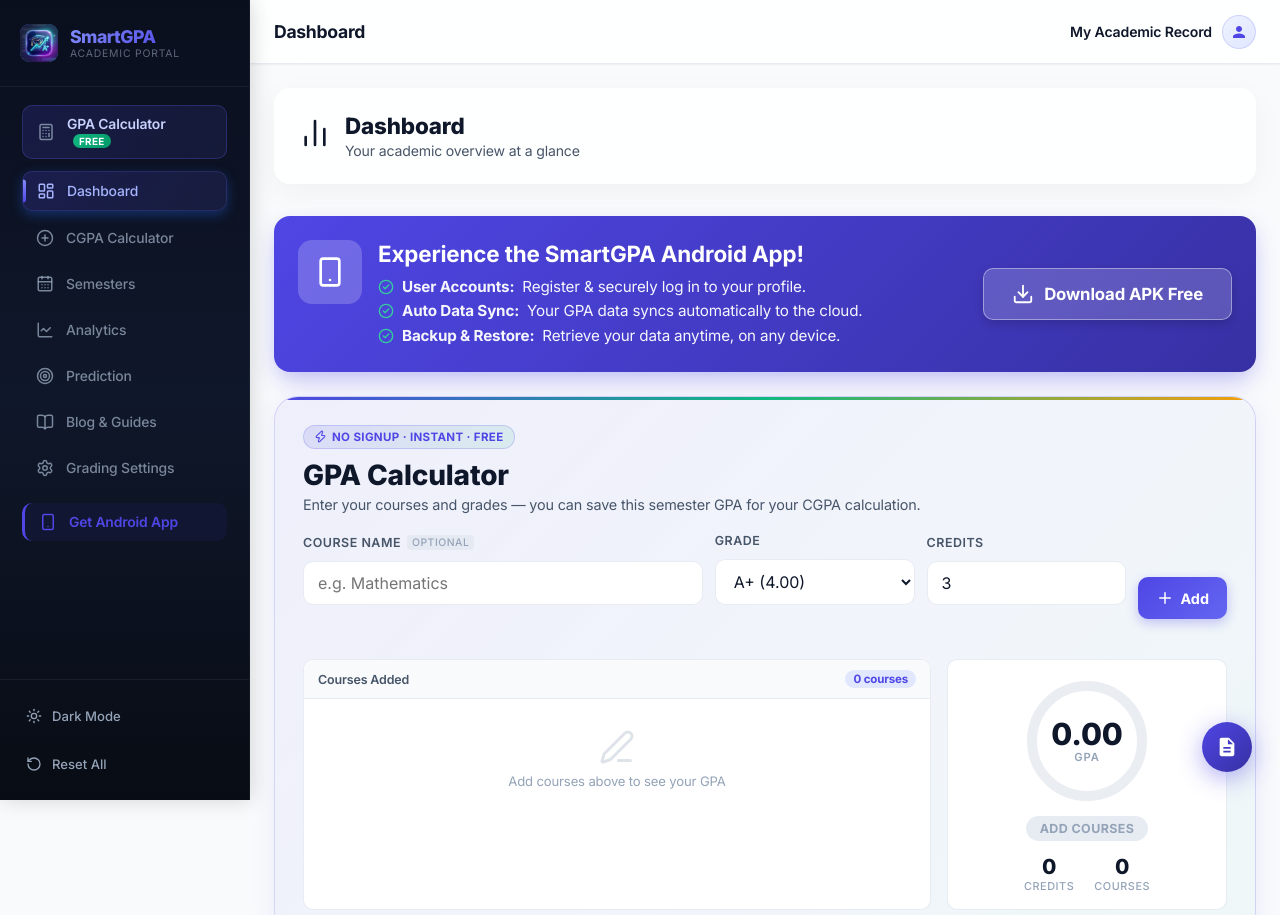
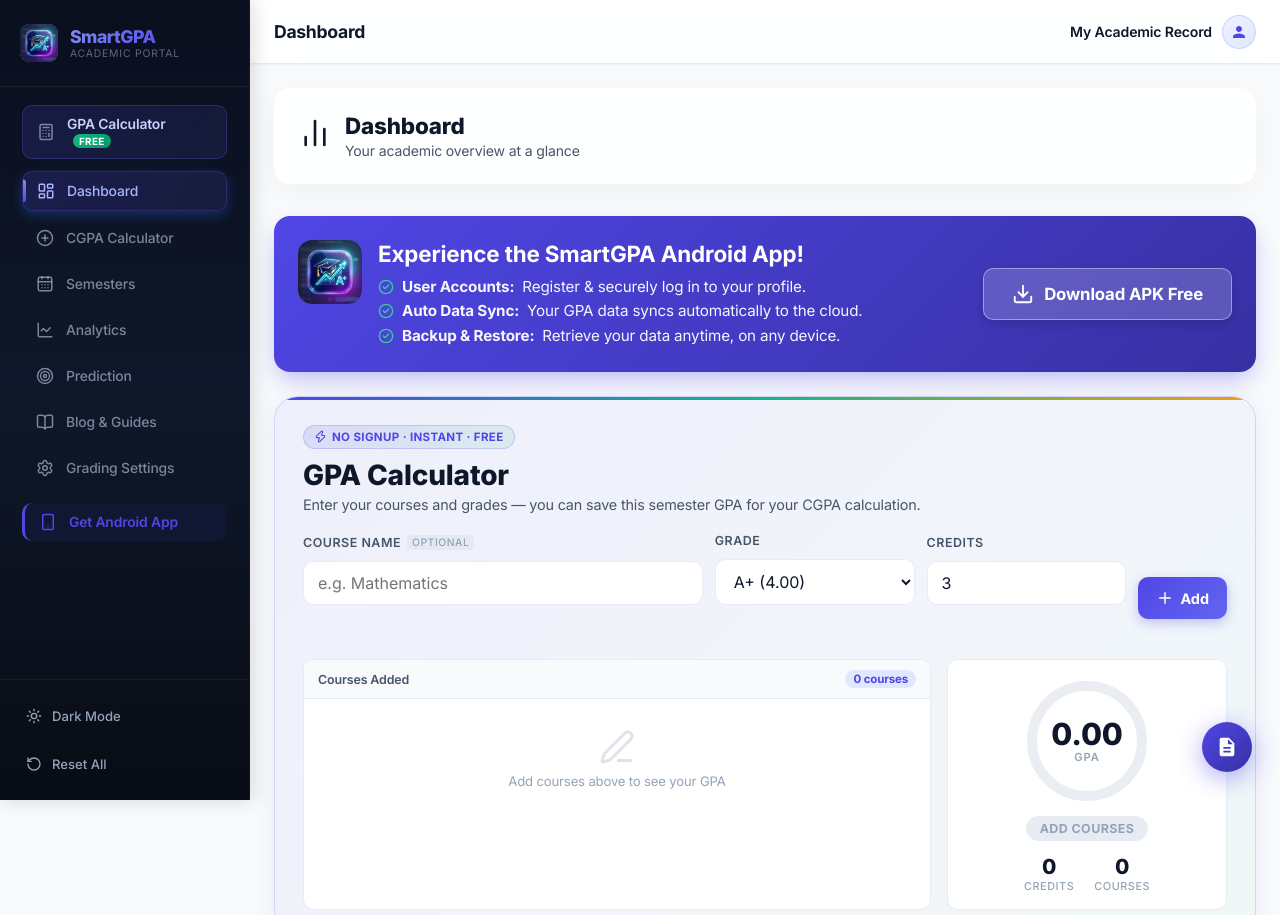
Before and after one commit to Thiwanka-work/SmartGpaCal, a plain HTML site: page index.html in a window 1280 px wide. Shown: the top 915 px of the page. Drawn offline with nearby package versions, Linux system fonts and the light colour scheme.

Commit message:
Use logo instead of icon in banner

```diff
--- a/index.html
+++ b/index.html
@@ -250,8 +250,8 @@
             <!-- ★ APP PROMO BANNER ★ -->
             <div class="dash-quickcalc-banner" style="margin-bottom: 24px; padding: 24px; background: linear-gradient(135deg, #4f46e5 0%, #3730a3 100%); color: white; border: none; flex-direction: row; flex-wrap: wrap; align-items: center; border-radius: 16px; box-shadow: 0 10px 25px -5px rgba(79, 70, 229, 0.4); justify-content: space-between; gap: 16px;">
                 <div class="dash-qc-left" style="align-items: flex-start; color: white; display: flex; gap: 16px; flex: 1; min-width: 300px;">
-                    <span class="dash-qc-icon" style="background: rgba(255,255,255,0.2); width: 64px; height: 64px; display: flex; align-items: center; justify-content: center; border-radius: 14px; flex-shrink: 0;">
-                        <i data-lucide="smartphone" style="width:32px;height:32px;color:white;"></i>
+                    <span class="dash-qc-icon" style="background: rgba(255,255,255,0.2); width: 64px; height: 64px; display: flex; align-items: center; justify-content: center; border-radius: 14px; flex-shrink: 0; overflow: hidden;">
+                        <img src="logo.png" alt="SmartGPA App Icon" style="width: 100%; height: 100%; object-fit: cover; transform: scale(1.1);">
                     </span>
                     <div>
                         <div class="dash-qc-title" style="font-size: 1.4rem; color: white; font-weight: 700; margin-bottom: 8px;">Experience the SmartGPA Android App!</div>
```
